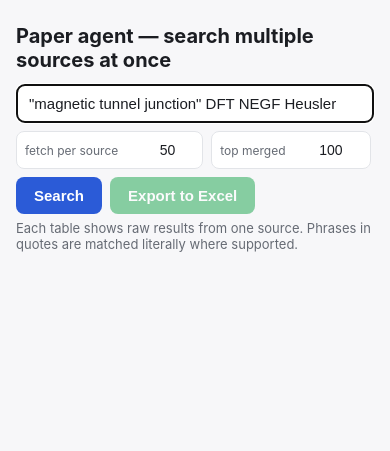
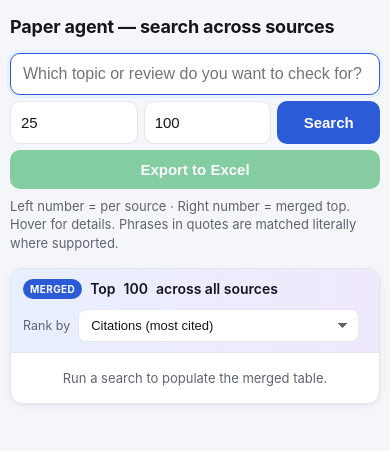
Before and after one commit to TripathiIITAdarsh/Research_paper_extractor, a Flask app: page / in a window 390 px wide. Shown: the top 451 px of the page. Run offline with Flask 3, Linux system fonts and the light colour scheme.

Commit message:
UI: responsive layout, journal column, hide empty source cards

```diff
--- a/app.py
+++ b/app.py
@@ -186,7 +186,8 @@ if __name__ == "__main__":
     else:
         try:
             from waitress import serve
-            print(f"[paper-agent] serving on http://{host}:{port}")
+            shown = "localhost" if host in ("0.0.0.0", "::") else host
+            print(f"[paper-agent] serving on http://{shown}:{port}  (bound to {host})")
             serve(app, host=host, port=port, threads=8)
         except ImportError:
             # Fallback: Flask's dev server with debug off (not ideal but works)
--- a/templates/index.html
+++ b/templates/index.html
@@ -6,144 +6,213 @@
 <meta name="viewport" content="width=device-width, initial-scale=1">
 <style>
   :root {
-    --bg: #f7f7f9;
+    --bg: #f5f6fa;
     --card: #ffffff;
-    --border: #e2e4e8;
-    --text: #1b1d22;
-    --muted: #666b74;
+    --border: #e4e6eb;
+    --text: #15171c;
+    --muted: #5e6470;
     --accent: #2b5bd7;
+    --accent-2: #7c3aed;
     --accent-soft: #e8efff;
+    --accent-soft-2: #f0e9fd;
     --error: #c0392b;
+    --success: #2e7d4f;
+    --shadow: 0 1px 3px rgba(10, 14, 28, 0.04), 0 2px 8px rgba(10, 14, 28, 0.04);
+    --radius: 12px;
   }
   @media (prefers-color-scheme: dark) {
     :root:not([data-theme="light"]) {
-      --bg: #15171c;
-      --card: #1d2027;
-      --border: #2a2e36;
-      --text: #e9ebef;
+      --bg: #0f1116;
+      --card: #1a1d24;
+      --border: #2a2e37;
+      --text: #ebedf1;
       --muted: #9aa0ab;
       --accent: #7aa2ff;
-      --accent-soft: #1f2a44;
+      --accent-2: #b088ff;
+      --accent-soft: #1d2a48;
+      --accent-soft-2: #2a1f44;
       --error: #ff7a6a;
+      --success: #6ed29a;
+      --shadow: 0 1px 3px rgba(0, 0, 0, 0.3), 0 2px 10px rgba(0, 0, 0, 0.25);
     }
   }
   * { box-sizing: border-box; }
+  html { -webkit-text-size-adjust: 100%; }
   body {
     margin: 0;
-    font-family: -apple-system, Segoe UI, Roboto, sans-serif;
+    font-family: -apple-system, BlinkMacSystemFont, "Segoe UI", Roboto, sans-serif;
     background: var(--bg);
     color: var(--text);
-    padding: 24px 16px;
+    padding: 20px 16px 48px;
+    line-height: 1.4;
   }
-  header { max-width: 1200px; margin: 0 auto 20px; }
-  h1 { font-size: 20px; margin: 0 0 12px; }
+  header { max-width: 1200px; margin: 0 auto 16px; }
+  h1 { font-size: 20px; margin: 0 0 14px; font-weight: 700; letter-spacing: -0.01em; }
   .controls {
-    display: flex; gap: 8px; flex-wrap: wrap; align-items: center;
+    display: flex; gap: 8px; flex-wrap: wrap; align-items: stretch;
   }
-  input[type=text] {
-    flex: 1; min-width: 260px;
-    padding: 10px 12px; font-size: 15px;
-    border: 1px solid var(--border); border-radius: 8px;
+  .controls input[type=text] {
+    flex: 1 1 260px; min-width: 0;
+    padding: 12px 14px; font-size: 16px;
+    border: 1px solid var(--border); border-radius: 10px;
     background: var(--card); color: var(--text);
+    outline: none; transition: border-color .15s, box-shadow .15s;
   }
-  input[type=number] {
-    width: 80px; padding: 10px; font-size: 14px;
-    border: 1px solid var(--border); border-radius: 8px;
+  .controls input[type=text]:focus {
+    border-color: var(--accent);
+    box-shadow: 0 0 0 3px var(--accent-soft);
+  }
+  .controls input[type=number] {
+    width: 72px; padding: 12px 10px; font-size: 15px;
+    border: 1px solid var(--border); border-radius: 10px;
     background: var(--card); color: var(--text);
+    outline: none;
+  }
+  .field {
+    display: flex; flex-direction: column; gap: 3px;
+  }
+  .field label {
+    font-size: 11px; color: var(--muted);
+    text-transform: uppercase; letter-spacing: 0.04em;
+    padding-left: 2px; font-weight: 600;
   }
   button {
-    padding: 10px 18px; font-size: 15px; font-weight: 600;
-    background: var(--accent); color: white; border: 0; border-radius: 8px;
-    cursor: pointer;
+    padding: 12px 20px; font-size: 15px; font-weight: 600;
+    background: var(--accent); color: white; border: 0; border-radius: 10px;
+    cursor: pointer; transition: opacity .15s, transform .05s;
+    white-space: nowrap;
   }
+  button:hover:not(:disabled) { opacity: 0.92; }
+  button:active:not(:disabled) { transform: translateY(1px); }
   button:disabled { opacity: 0.5; cursor: wait; }
-  label.ctl {
-    display: inline-flex; align-items: center; gap: 6px;
-    font-size: 12px; color: var(--muted);
-    padding: 4px 8px; border: 1px solid var(--border); border-radius: 8px;
-    background: var(--card);
-  }
-  label.ctl input[type=number] {
-    width: 70px; padding: 6px 4px; border: 0; background: transparent;
-    color: var(--text); font-size: 14px; text-align: right;
-  }
-  .hint { color: var(--muted); font-size: 13px; margin-top: 6px; }
+  .btn-secondary { background: var(--accent-2); }
+  .hint { color: var(--muted); font-size: 13px; margin-top: 8px; }
   main { max-width: 1200px; margin: 0 auto; }
   .source {
     background: var(--card); border: 1px solid var(--border);
-    border-radius: 10px; margin-bottom: 20px; overflow: hidden;
+    border-radius: var(--radius); margin-bottom: 16px;
+    overflow: hidden; box-shadow: var(--shadow);
   }
   .source-head {
     display: flex; justify-content: space-between; align-items: center;
-    padding: 10px 14px; background: var(--accent-soft);
+    gap: 10px; flex-wrap: wrap;
+    padding: 12px 16px; background: var(--accent-soft);
     border-bottom: 1px solid var(--border);
   }
-  .source-head h2 { margin: 0; font-size: 15px; }
+  .source-head h2 { margin: 0; font-size: 15px; font-weight: 600; }
   .source-head .meta { font-size: 12px; color: var(--muted); }
-  .err { padding: 10px 14px; color: var(--error); font-size: 13px; }
-  table { width: 100%; border-collapse: collapse; font-size: 13px; }
-  th, td { padding: 8px 10px; text-align: left; vertical-align: top; border-bottom: 1px solid var(--border); }
-  th { font-weight: 600; color: var(--muted); background: var(--bg); position: sticky; top: 0; }
-  td.num { text-align: right; white-space: nowrap; color: var(--muted); }
+  .err { padding: 12px 16px; color: var(--error); font-size: 13px; }
+
+  .table-wrap { overflow-x: auto; -webkit-overflow-scrolling: touch; }
+  table { width: 100%; border-collapse: collapse; font-size: 13.5px; min-width: 640px; }
+  th, td { padding: 10px 12px; text-align: left; vertical-align: top; border-bottom: 1px solid var(--border); }
+  tbody tr:last-child td { border-bottom: 0; }
+  tbody tr:hover { background: var(--accent-soft); }
+  th { font-weight: 600; color: var(--muted); background: var(--bg); font-size: 12px; text-transform: uppercase; letter-spacing: 0.03em; }
+  td.num { text-align: right; white-space: nowrap; color: var(--muted); font-variant-numeric: tabular-nums; }
   td.title { max-width: 480px; }
   td.title a { color: var(--text); text-decoration: none; font-weight: 500; }
   td.title a:hover { color: var(--accent); text-decoration: underline; }
-  td.authors { color: var(--muted); max-width: 220px; }
-  td.doi { font-family: ui-monospace, Consolas, monospace; font-size: 12px; color: var(--muted); }
+  td.authors { color: var(--muted); max-width: 220px; font-size: 12.5px; }
+  td.doi { font-family: ui-monospace, "SF Mono", Menlo, Consolas, monospace; font-size: 11.5px; color: var(--muted); max-width: 200px; overflow: hidden; text-overflow: ellipsis; }
   td.doi a { color: var(--accent); text-decoration: none; }
-  .empty { padding: 14px; color: var(--muted); font-size: 13px; }
-  .spinner { display: inline-block; width: 14px; height: 14px;
+  td.doi a:hover { text-decoration: underline; }
+  .empty { padding: 16px; color: var(--muted); font-size: 13px; text-align: center; }
+  .spinner { display: inline-block; width: 13px; height: 13px;
     border: 2px solid var(--muted); border-top-color: transparent;
-    border-radius: 50%; animation: spin 0.8s linear infinite; vertical-align: middle; }
+    border-radius: 50%; animation: spin 0.8s linear infinite; vertical-align: -2px; }
   @keyframes spin { to { transform: rotate(360deg); } }
-  .merged .source-head { background: linear-gradient(90deg, var(--accent-soft), transparent); }
-  .merged h2 { display: flex; align-items: center; gap: 8px; }
-  .badge { display: inline-block; font-size: 10px; padding: 2px 6px;
-    border-radius: 10px; background: var(--accent); color: white; font-weight: 600;
-    letter-spacing: 0.3px; text-transform: uppercase; }
-  .rank-controls { display: flex; align-items: center; gap: 8px; font-size: 13px; }
+  .merged .source-head {
+    background: linear-gradient(90deg, var(--accent-soft), var(--accent-soft-2));
+  }
+  .merged h2 { display: flex; align-items: center; gap: 8px; flex-wrap: wrap; }
+  .badge { display: inline-block; font-size: 10px; padding: 3px 7px;
+    border-radius: 10px; background: var(--accent); color: white; font-weight: 700;
+    letter-spacing: 0.4px; text-transform: uppercase; }
+  .rank-controls { display: flex; align-items: center; gap: 8px; font-size: 13px; flex-wrap: wrap; }
+  .rank-controls label { color: var(--muted); }
   select {
-    padding: 6px 10px; border: 1px solid var(--border); border-radius: 6px;
+    padding: 8px 12px; border: 1px solid var(--border); border-radius: 8px;
     background: var(--card); color: var(--text); font-size: 13px;
+    outline: none; cursor: pointer;
+    appearance: none; -webkit-appearance: none;
+    background-image: linear-gradient(45deg, transparent 50%, var(--muted) 50%), linear-gradient(135deg, var(--muted) 50%, transparent 50%);
+    background-position: calc(100% - 15px) 50%, calc(100% - 10px) 50%;
+    background-size: 5px 5px, 5px 5px;
+    background-repeat: no-repeat;
+    padding-right: 28px;
   }
+  select:focus { border-color: var(--accent); }
   td.src-pills { white-space: nowrap; }
   td.journal { max-width: 180px; color: var(--muted); font-size: 12px; font-style: italic; }
-  .pill { display: inline-block; font-size: 10px; padding: 2px 6px; margin-right: 3px;
-    border-radius: 8px; background: var(--accent-soft); color: var(--accent);
-    font-weight: 600; letter-spacing: 0.2px; }
+  .pill { display: inline-block; font-size: 10px; padding: 2px 7px; margin: 1px 2px 1px 0;
+    border-radius: 10px; background: var(--accent-soft); color: var(--accent);
+    font-weight: 600; letter-spacing: 0.2px; white-space: nowrap; }
+  .btn-export { background: #16a34a; }
+
+  /* ---------- Mobile ---------- */
+  @media (max-width: 720px) {
+    body { padding: 14px 10px 32px; }
+    h1 { font-size: 18px; }
+    .controls { gap: 6px; }
+    .controls input[type=text] {
+      flex: 1 1 100%; padding: 11px 12px; font-size: 16px;
+    }
+    .controls input[type=number] {
+      flex: 1 1 calc(50% - 60px); width: auto;
+    }
+    .controls button {
+      flex: 1 1 100px; padding: 11px 14px;
+    }
+    .source-head { padding: 10px 12px; }
+    .source-head h2 { font-size: 14px; }
+    .source-head .meta { font-size: 11.5px; }
+    .rank-controls { width: 100%; font-size: 12.5px; }
+    .rank-controls select { flex: 1 1 140px; }
+    .rank-controls button { flex: 1 1 100%; }
+    table { font-size: 13px; min-width: 560px; }
+    th, td { padding: 8px 10px; }
+    td.title { max-width: 260px; }
+    td.title a { font-size: 13px; }
+    td.authors { display: none; }
+    td.doi { max-width: 140px; font-size: 11px; }
+    th.col-authors { display: none; }
+    .pill { font-size: 9.5px; padding: 2px 6px; }
+  }
+
+  @media (max-width: 420px) {
+    table { min-width: 480px; }
+    td.doi, th.col-doi { display: none; }
+    td.src-pills { max-width: 90px; white-space: normal; }
+    td.journal, th.col-journal { display: none; }
+  }
 </style>
 </head>
 <body>
 <header>
-  <h1>Paper agent — search multiple sources at once</h1>
+  <h1>Paper agent — search across sources</h1>
   <div class="controls">
-    <input type="text" id="q" placeholder='e.g. "magnetic tunnel junction" DFT NEGF Heusler'
-           value='"magnetic tunnel junction" DFT NEGF Heusler' autofocus>
-    <label class="ctl" title="how many papers to request from each API (capped by what each source actually indexes for this query)">
-      fetch per source
-      <input type="number" id="limit" value="50" min="5" max="200" step="5">
-    </label>
-    <label class="ctl" title="how many papers to show in the merged top panel">
-      top merged
-      <input type="number" id="topN" value="100" min="10" max="300" step="10">
-    </label>
+    <input type="text" id="q" placeholder='Which topic or review do you want to check for?'
+           value='' autocomplete="off" autofocus>
+    <input type="number" id="limit" value="25" min="5" max="200" title="Per source (how many papers to fetch from each API)" placeholder="per src">
+    <input type="number" id="topNInput" value="100" min="10" max="500" title="Merged top (how many papers in the combined table)" placeholder="top N">
     <button id="go">Search</button>
-    <button id="exportBtn" disabled style="background:#16a34a;">Export to Excel</button>
+    <button id="exportBtn" class="btn-export" disabled>Export to Excel</button>
   </div>
-  <div class="hint">Each table shows raw results from one source. Phrases in quotes are matched literally where supported.</div>
+  <div class="hint">Left number = per source · Right number = merged top. Hover for details. Phrases in quotes are matched literally where supported.</div>
 </header>
 <main>
-  <section class="source merged" id="sec-merged" hidden>
+  <section class="source merged" id="sec-merged">
     <div class="source-head">
-      <h2><span class="badge">New</span> Top <span id="topNLabel">100</span> merged across all sources</h2>
+      <h2><span class="badge">Merged</span> Top <span id="topN">100</span> across all sources</h2>
       <div class="rank-controls">
-        <label for="rankBy">Rank by:</label>
+        <label for="rankBy">Rank by</label>
         <select id="rankBy">
           <option value="citations">Citations (most cited)</option>
           <option value="year_desc">Year (newest first)</option>
           <option value="year_asc">Year (oldest first)</option>
           <option value="cpy">Citations / year (hot)</option>
-          <option value="rrf">Relevance (reciprocal rank fusion)</option>
+          <option value="rrf">Relevance (RRF)</option>
         </select>
         <span class="meta" id="mergedMeta"></span>
       </div>
@@ -157,24 +226,20 @@
 const out = document.getElementById("out");
 const q   = document.getElementById("q");
 const lim = document.getElementById("limit");
+const topNInput = document.getElementById("topNInput");
 const btn = document.getElementById("go");
+const exportBtn = document.getElementById("exportBtn");
 const rankBy = document.getElementById("rankBy");
 const mergedSec = document.getElementById("sec-merged");
 let mergedBody = document.getElementById("mergedBody");
 const mergedMeta = document.getElementById("mergedMeta");
-const topNInput = document.getElementById("topN");          // header control
-const topNLabel = document.getElementById("topNLabel");     // span inside merged panel header
-const exportBtn = document.getElementById("exportBtn");
+const topNSpan = document.getElementById("topN");
 
-let mergedPool = [];      // all deduped papers from last search
+let mergedPool = [];
+let topN = 100;
 let lastQuery = "";
-let lastPerSource = {};   // {label: {rows, error}} snapshot of last search
+let lastPerSource = {};   // {label: {rows, error}} snapshot for export
 let lastRawTotal = 0;     // sum of rows across all sources before dedup
-
-function getTopN() {
-  const n = parseInt(topNInput.value, 10);
-  return (isNaN(n) || n < 1) ? 100 : n;
-}
 
 const SOURCES = {{ sources|tojson }};
 const CURRENT_YEAR = new Date().getFullYear();
@@ -211,17 +276,16 @@ function render(src) {
     return;
   }
   const fetched = src.fetched ?? rows.length;
-  const requested = src.requested;
-  const txt = requested && fetched < requested
-    ? `${fetched} returned (asked for ${requested})`
-    : `${fetched} returned`;
-  head.textContent = txt;
   if (!rows.length) {
-    sec.querySelector(".empty").textContent = "No results.";
+    // nothing came back and no error — hide this card entirely so the layout is quieter
+    sec.remove();
     return;
   }
-  let body = `<table><thead><tr>
-      <th>#</th><th>Year</th><th>Cites</th><th>Title</th><th>Journal</th><th>Authors</th><th>DOI / link</th>
+  head.textContent = `showing ${rows.length} of ${fetched}`;
+  let body = `<div class="table-wrap"><table><thead><tr>
+      <th>#</th><th>Year</th><th>Cites</th><th>Title</th>
+      <th class="col-journal">Journal</th>
+      <th class="col-authors">Authors</th><th class="col-doi">DOI / link</th>
     </tr></thead><tbody>`;
   rows.forEach((r, i) => {
     const authors = (r.authors || []).slice(0, 3).join(", ") +
@@ -239,7 +303,7 @@ function render(src) {
         <td class="doi">${doiLink(r.doi)}</td>
       </tr>`;
   });
-  body += `</tbody></table>`;
+  body += `</tbody></table></div>`;
   sec.querySelector(".empty")?.remove();
   sec.insertAdjacentHTML("beforeend", body);
 }
@@ -283,13 +347,15 @@ function renderMerged() {
     mergedMeta.textContent = "";
     return;
   }
-  const topN = getTopN();
-  topNLabel.textContent = topN;
   const sorted = sortMerged(mergedPool, rankBy.value).slice(0, topN);
   mergedMeta.textContent = `top ${sorted.length} of ${mergedPool.length} unique papers (deduped from ${lastRawTotal} raw rows across ${SOURCES.length} sources)`;
-  let body = `<table><thead><tr>
+  let body = `<div class="table-wrap"><table><thead><tr>
     <th>#</th><th>Year</th><th>Cites</th><th>C/yr</th>
-    <th>Title</th><th>Journal</th><th>Authors</th><th>Found in</th><th>DOI</th>
+    <th>Title</th>
+    <th class="col-journal">Journal</th>
+    <th class="col-authors">Authors</th>
+    <th>Found in</th>
+    <th class="col-doi">DOI</th>
   </tr></thead><tbody>`;
   sorted.forEach((r, i) => {
     const authors = (r.authors || []).slice(0, 3).join(", ") +
@@ -314,7 +380,7 @@ function renderMerged() {
       <td class="doi">${doiLink(r.doi)}</td>
     </tr>`;
   });
-  body += `</tbody></table>`;
+  body += `</tbody></table></div>`;
   mergedBody.className = "";
   mergedBody.innerHTML = body;
 }
@@ -329,6 +395,8 @@ async function go() {
     const data = await r.json();
     (data.sources || []).forEach(render);
     mergedPool = data.merged || [];
+    topN = parseInt(topNInput.value, 10) || data.top_n || 100;
+    topNSpan.textContent = topN;
     lastQuery = query;
     lastPerSource = {};
     lastRawTotal = 0;
@@ -350,7 +418,6 @@ async function exportToExcel() {
   exportBtn.disabled = true;
   const original = exportBtn.textContent;
   exportBtn.textContent = "Exporting...";
-  const topN = getTopN();
   const current = sortMerged(mergedPool, rankBy.value).slice(0, topN);
   try {
     const r = await fetch("/export", {
@@ -388,25 +455,30 @@ async function exportToExcel() {
   }
 }
 
-function showToast(msg, detail) {
+function showToast(msg) {
   let t = document.getElementById("toast");
   if (!t) {
     t = document.createElement("div");
     t.id = "toast";
-    t.style.cssText = "position:fixed;bottom:20px;right:20px;background:var(--card);border:1px solid var(--border);border-left:4px solid #16a34a;padding:12px 16px;border-radius:8px;font-size:13px;box-shadow:0 4px 20px rgba(0,0,0,0.15);max-width:420px;z-index:1000;";
+    t.style.cssText = "position:fixed;bottom:20px;right:20px;background:var(--card);border:1px solid var(--border);border-left:4px solid #16a34a;padding:12px 16px;border-radius:8px;font-size:13px;box-shadow:var(--shadow);max-width:420px;z-index:1000;color:var(--text);";
     document.body.appendChild(t);
   }
-  t.innerHTML = `<div style="font-weight:600;margin-bottom:4px;">${escapeHtml(msg)}</div>` +
-                (detail ? `<div style="font-size:11px;color:var(--muted);font-family:ui-monospace,Consolas,monospace;word-break:break-all;">${escapeHtml(detail)}</div>` : "");
+  t.textContent = msg;
   t.style.display = "block";
   clearTimeout(window._toastTimer);
-  window._toastTimer = setTimeout(() => { t.style.display = "none"; }, 6000);
+  window._toastTimer = setTimeout(() => { t.style.display = "none"; }, 5000);
 }
 
 btn.addEventListener("click", go);
 q.addEventListener("keydown", e => { if (e.key === "Enter") go(); });
+lim.addEventListener("keydown", e => { if (e.key === "Enter") go(); });
+topNInput.addEventListener("keydown", e => { if (e.key === "Enter") go(); });
 rankBy.addEventListener("change", () => { if (mergedPool.length) renderMerged(); });
-topNInput.addEventListener("input", () => { if (mergedPool.length) renderMerged(); });
+topNInput.addEventListener("change", () => {
+  topN = parseInt(topNInput.value, 10) || 100;
+  topNSpan.textContent = topN;
+  if (mergedPool.length) renderMerged();
+});
 exportBtn.addEventListener("click", exportToExcel);
 </script>
 </body>
```
